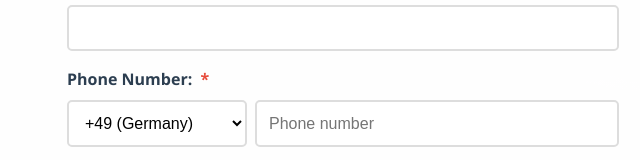
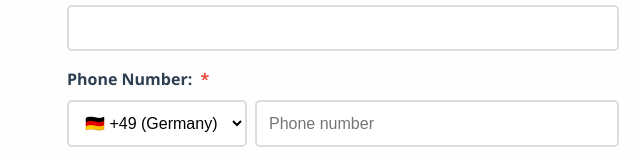
Before and after one commit to TarikZd/essaouira-kaouki-surf, a plain HTML site: page index.html in a window 1280 px wide. Shown: the part 1110-1270 px from the top of the page, 597-1237 px from the left. Drawn offline with Linux system fonts and the light colour scheme.

Commit message:
Add logo and favicon, update country codes with flags, set Germany as default

```diff
--- a/css/style.css
+++ b/css/style.css
@@ -32,10 +32,25 @@ header {
     margin: 0 auto;
 }
 
+.nav-brand {
+    display: flex;
+    align-items: center;
+    gap: 0.75rem;
+}
+
+.nav-brand .logo {
+    height: 35px;
+    width: 35px;
+    border-radius: 50%;
+    object-fit: cover;
+    flex-shrink: 0;
+}
+
 .nav-brand h1 {
-    font-size: 1.5rem;
+    font-size: 1.2rem;
     font-weight: 600;
     white-space: nowrap;
+    margin: 0;
 }
 
 /* Mobile menu toggle */
--- a/index.html
+++ b/index.html
@@ -4,6 +4,7 @@
     <meta charset="UTF-8">
     <meta name="viewport" content="width=device-width, initial-scale=1.0">
     <title>Essaouira Kaouki Surf - Transfers & Circuits Booking</title>
+    <link rel="icon" type="image/jpg" href="images/Essaouira-Kaouki-Surf-Favocn.jpg">
     <link rel="stylesheet" href="https://cdnjs.cloudflare.com/ajax/libs/font-awesome/6.4.0/css/all.min.css">
     <link rel="stylesheet" href="css/style.css">
 </head>
@@ -11,6 +12,7 @@
     <header>
         <nav class="navbar">
             <div class="nav-brand">
+                <img src="images/Essaouira-Kaouki-Surf-Fishing-Logo.jpg" alt="Essaouira Kaouki Surf Logo" class="logo">
                 <h1>Essaouira Kaouki Surf</h1>
             </div>
             <button class="menu-toggle" id="menuToggle" aria-label="Toggle navigation menu">
@@ -57,68 +59,64 @@
                             <label for="phoneNumber">Phone Number: <span class="required">*</span></label>
                             <div class="phone-input-container">
                                 <select id="countryCode" class="country-code-select" required>
-                                    <option value="+49">+49 (Germany)</option>
-                                    <option value="+212">+212 (Morocco)</option>
-                                    <option value="+33">+33 (France)</option>
-                                    <option value="+34">+34 (Spain)</option>
-                                    <option value="+39">+39 (Italy)</option>
-                                    <option value="+44">+44 (UK)</option>
-                                    <option value="+1">+1 (USA)</option>
-                                    <option value="+43">+43 (Austria)</option>
-                                    <option value="+31">+31 (Netherlands)</option>
-                                    <option value="+46">+46 (Sweden)</option>
-                                    <option value="+47">+47 (Norway)</option>
-                                    <option value="+45">+45 (Denmark)</option>
-                                    <option value="+41">+41 (Switzerland)</option>
-                                    <option value="+32">+32 (Belgium)</option>
-                                    <option value="+351">+351 (Portugal)</option>
-                                    <option value="+30">+30 (Greece)</option>
-                                    <option value="+90">+90 (Turkey)</option>
-                                    <option value="+971">+971 (UAE)</option>
-                                    <option value="+966">+966 (Saudi Arabia)</option>
-                                    <option value="+20">+20 (Egypt)</option>
-                                    <option value="+216">+216 (Tunisia)</option>
-                                    <option value="+213">+213 (Algeria)</option>
-                                    <option value="+353">+353 (Ireland)</option>
-                                    <option value="+354">+354 (Iceland)</option>
-                                    <option value="+91">+91 (India)</option>
-                                    <option value="+81">+81 (Japan)</option>
-                                    <option value="+86">+86 (China)</option>
-                                    <option value="+7">+7 (Russia)</option>
-                                    <option value="+82">+82 (South Korea)</option>
-                                    <option value="+65">+65 (Singapore)</option>
-                                    <option value="+60">+60 (Malaysia)</option>
-                                    <option value="+84">+84 (Vietnam)</option>
-                                    <option value="+66">+66 (Thailand)</option>
-                                    <option value="+62">+62 (Indonesia)</option>
-                                    <option value="+63">+63 (Philippines)</option>
-                                    <option value="+48">+48 (Poland)</option>
-                                    <option value="+420">+420 (Czech Republic)</option>
-                                    <option value="+36">+36 (Hungary)</option>
-                                    <option value="+40">+40 (Romania)</option>
-                                    <option value="+380">+380 (Ukraine)</option>
-                                    <option value="+52">+52 (Mexico)</option>
-                                    <option value="+55">+55 (Brazil)</option>
-                                    <option value="+54">+54 (Argentina)</option>
-                                    <option value="+56">+56 (Chile)</option>
-                                    <option value="+57">+57 (Colombia)</option>
-                                    <option value="+51">+51 (Peru)</option>
-                                    <option value="+27">+27 (South Africa)</option>
-                                    <option value="+234">+234 (Nigeria)</option>
-                                    <option value="+254">+254 (Kenya)</option>
-                                    <option value="+256">+256 (Uganda)</option>
-                                    <option value="+255">+255 (Tanzania)</option>
-                                    <option value="+233">+233 (Ghana)</option>
-                                    <option value="+250">+250 (Rwanda)</option>
-                                    <option value="+221">+221 (Senegal)</option>
-                                    <option value="+212">+212 (Morocco)</option>
-                                    <option value="+213">+213 (Algeria)</option>
-                                    <option value="+216">+216 (Tunisia)</option>
-                                    <option value="+20">+20 (Egypt)</option>
-                                    <option value="+251">+251 (Ethiopia)</option>
-                                    <option value="+258">+258 (Mozambique)</option>
-                                    <option value="+260">+260 (Zambia)</option>
-                                    <option value="+263">+263 (Zimbabwe)</option>
+                                    <option value="+49">🇩🇪 +49 (Germany)</option>
+                                    <option value="+212">🇲🇦 +212 (Morocco)</option>
+                                    <option value="+33">🇫🇷 +33 (France)</option>
+                                    <option value="+34">🇪🇸 +34 (Spain)</option>
+                                    <option value="+39">🇮🇹 +39 (Italy)</option>
+                                    <option value="+44">🇬🇧 +44 (UK)</option>
+                                    <option value="+1">🇺🇸 +1 (USA)</option>
+                                    <option value="+43">🇦🇹 +43 (Austria)</option>
+                                    <option value="+31">🇳🇱 +31 (Netherlands)</option>
+                                    <option value="+46">🇸🇪 +46 (Sweden)</option>
+                                    <option value="+47">🇳🇴 +47 (Norway)</option>
+                                    <option value="+45">🇩🇰 +45 (Denmark)</option>
+                                    <option value="+41">🇨🇭 +41 (Switzerland)</option>
+                                    <option value="+32">🇧🇪 +32 (Belgium)</option>
+                                    <option value="+351">🇵🇹 +351 (Portugal)</option>
+                                    <option value="+30">🇬🇷 +30 (Greece)</option>
+                                    <option value="+90">🇹🇷 +90 (Turkey)</option>
+                                    <option value="+971">🇦🇪 +971 (UAE)</option>
+                                    <option value="+966">🇸🇦 +966 (Saudi Arabia)</option>
+                                    <option value="+20">🇪🇬 +20 (Egypt)</option>
+                                    <option value="+216">🇹🇳 +216 (Tunisia)</option>
+                                    <option value="+213">🇩🇿 +213 (Algeria)</option>
+                                    <option value="+353">🇮🇪 +353 (Ireland)</option>
+                                    <option value="+354">🇮🇸 +354 (Iceland)</option>
+                                    <option value="+91">🇮🇳 +91 (India)</option>
+                                    <option value="+81">🇯🇵 +81 (Japan)</option>
+                                    <option value="+86">🇨🇳 +86 (China)</option>
+                                    <option value="+7">🇷🇺 +7 (Russia)</option>
+                                    <option value="+82">🇰🇷 +82 (South Korea)</option>
+                                    <option value="+65">🇸🇬 +65 (Singapore)</option>
+                                    <option value="+60">🇲🇾 +60 (Malaysia)</option>
+                                    <option value="+84">🇻🇳 +84 (Vietnam)</option>
+                                    <option value="+66">🇹🇭 +66 (Thailand)</option>
+                                    <option value="+62">🇮🇩 +62 (Indonesia)</option>
+                                    <option value="+63">🇵🇭 +63 (Philippines)</option>
+                                    <option value="+48">🇵🇱 +48 (Poland)</option>
+                                    <option value="+420">🇨🇿 +420 (Czech Republic)</option>
+                                    <option value="+36">🇭🇺 +36 (Hungary)</option>
+                                    <option value="+40">🇷🇴 +40 (Romania)</option>
+                                    <option value="+380">🇺🇦 +380 (Ukraine)</option>
+                                    <option value="+52">🇲🇽 +52 (Mexico)</option>
+                                    <option value="+55">🇧🇷 +55 (Brazil)</option>
+                                    <option value="+54">🇦🇷 +54 (Argentina)</option>
+                                    <option value="+56">🇨🇱 +56 (Chile)</option>
+                                    <option value="+57">🇨🇴 +57 (Colombia)</option>
+                                    <option value="+51">🇵🇪 +51 (Peru)</option>
+                                    <option value="+27">🇿🇦 +27 (South Africa)</option>
+                                    <option value="+234">🇳🇬 +234 (Nigeria)</option>
+                                    <option value="+254">🇰🇪 +254 (Kenya)</option>
+                                    <option value="+256">🇺🇬 +256 (Uganda)</option>
+                                    <option value="+255">🇹🇿 +255 (Tanzania)</option>
+                                    <option value="+233">🇬🇭 +233 (Ghana)</option>
+                                    <option value="+250">🇷🇼 +250 (Rwanda)</option>
+                                    <option value="+221">🇸🇳 +221 (Senegal)</option>
+                                    <option value="+251">🇪🇹 +251 (Ethiopia)</option>
+                                    <option value="+258">🇲🇿 +258 (Mozambique)</option>
+                                    <option value="+260">🇿🇲 +260 (Zambia)</option>
+                                    <option value="+263">🇿🇼 +263 (Zimbabwe)</option>
                                 </select>
                                 <input type="tel" id="phoneNumber" class="phone-number-input" placeholder="Phone number" required>
                             </div>
@@ -232,6 +230,7 @@
                             <label for="adventurePhoneNumber">Phone Number: <span class="required">*</span></label>
                             <div class="phone-input-container">
                                 <select id="adventureCountryCode" class="country-code-select" required>
+                                    <option value="+49">🇩🇪 +49 (Germany)</option>
                                     <option value="+93">🇦🇫 +93 (Afghanistan)</option>
                                     <option value="+355">🇦🇱 +355 (Albania)</option>
                                     <option value="+213">🇩🇿 +213 (Algeria)</option>
```
Also changed, not shown: contact.html (+2 -0 lines), images/Essaouira-Kaouki-Surf-Favocn.jpg (added), images/Essaouira-Kaouki-Surf-Fishing-Logo.jpg (added).
